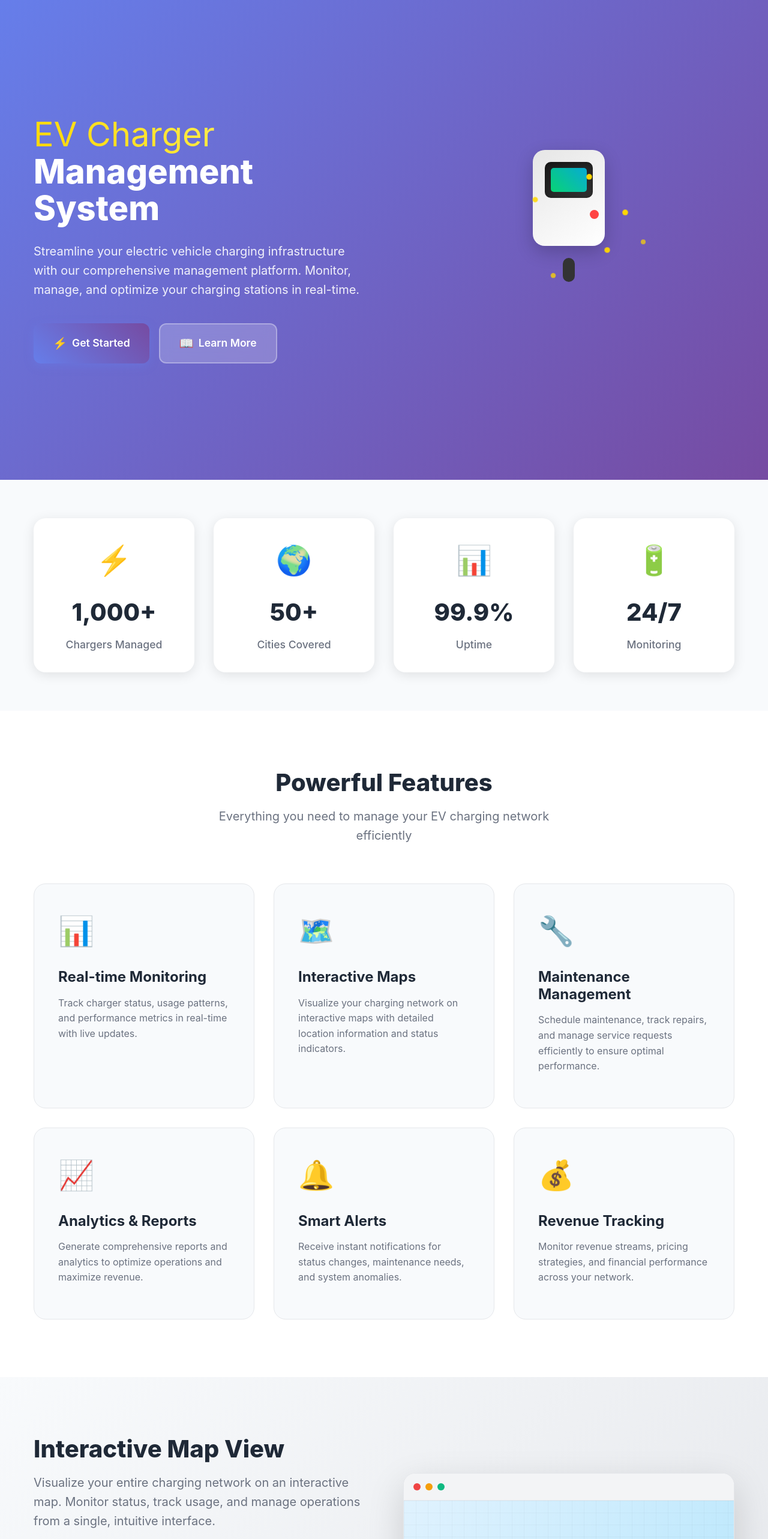
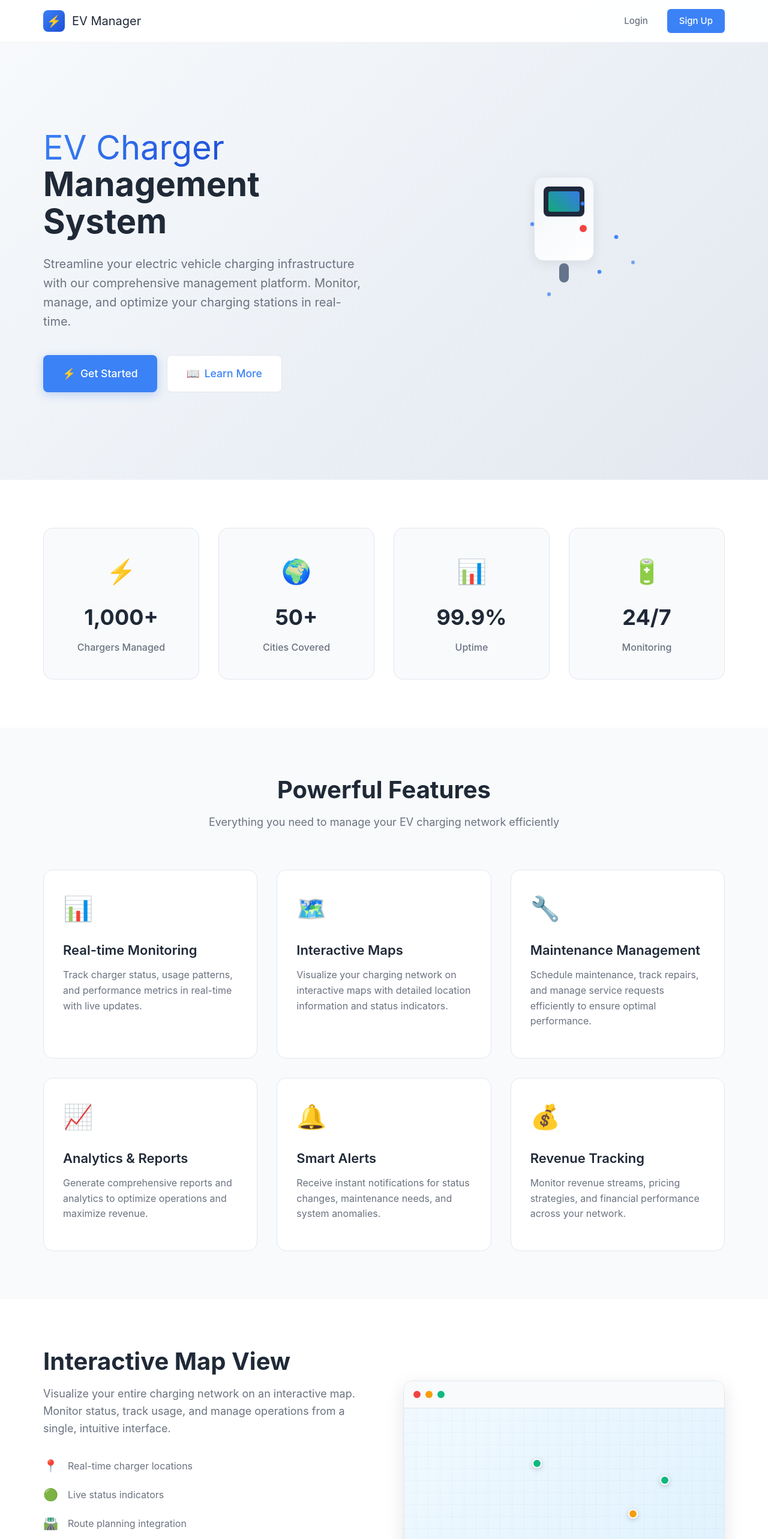
Before and after one commit to kunalsinghdadhwal/charger_CRUD, a Vue app in the folder frontend/: page / in a window 1280 px wide. Shown: the top 2566 px of the page at 60% size. Built offline with nearby package versions, Linux system fonts and the light colour scheme; the HTML template or start-up script is replaced by a standard one.

Commit message:
Final code

```diff
--- a/frontend/src/views/HomeView.vue
+++ b/frontend/src/views/HomeView.vue
@@ -1,5 +1,19 @@
 <template>
   <div class="landing-page">
+    <!-- Navigation -->
+    <nav class="top-nav">
+      <div class="nav-container">
+        <div class="nav-brand">
+          <span class="brand-icon">⚡</span>
+          <span class="brand-text">EV Manager</span>
+        </div>
+        <div class="nav-links">
+          <router-link to="/login" class="nav-link">Login</router-link>
+          <router-link to="/register" class="nav-link nav-link-primary">Sign Up</router-link>
+        </div>
+      </div>
+    </nav>
+
     <!-- Hero Section -->
     <section class="hero-section">
       <div class="hero-background">
@@ -244,13 +258,88 @@ onMounted(() => {
 /* Base Styles */
 .landing-page {
   min-height: 100vh;
-  background: #fff;
+  background: #ffffff;
 }
 
 .container {
   max-width: 1200px;
   margin: 0 auto;
-  padding: 0 1rem;
+  padding: 0 2rem;
+}
+
+/* Navigation Styles */
+.top-nav {
+  position: fixed;
+  top: 0;
+  left: 0;
+  right: 0;
+  background: rgba(255, 255, 255, 0.95);
+  backdrop-filter: blur(10px);
+  border-bottom: 1px solid rgba(0, 0, 0, 0.05);
+  z-index: 1000;
+  transition: all 0.3s ease;
+}
+
+.nav-container {
+  max-width: 1200px;
+  margin: 0 auto;
+  padding: 0 2rem;
+  display: flex;
+  justify-content: space-between;
+  align-items: center;
+  height: 70px;
+}
+
+.nav-brand {
+  display: flex;
+  align-items: center;
+  gap: 0.75rem;
+  font-weight: 600;
+  font-size: 1.25rem;
+  color: #1f2937;
+}
+
+.brand-icon {
+  width: 36px;
+  height: 36px;
+  background: linear-gradient(135deg, #3b82f6, #1d4ed8);
+  color: white;
+  border-radius: 8px;
+  display: flex;
+  align-items: center;
+  justify-content: center;
+  font-size: 1.2rem;
+}
+
+.nav-links {
+  display: flex;
+  align-items: center;
+  gap: 1rem;
+}
+
+.nav-link {
+  padding: 0.5rem 1rem;
+  text-decoration: none;
+  color: #6b7280;
+  font-weight: 500;
+  border-radius: 6px;
+  transition: all 0.2s ease;
+}
+
+.nav-link:hover {
+  color: #1f2937;
+  background: rgba(0, 0, 0, 0.05);
+}
+
+.nav-link-primary {
+  background: #3b82f6;
+  color: white;
+  padding: 0.5rem 1.25rem;
+}
+
+.nav-link-primary:hover {
+  background: #2563eb;
+  color: white;
 }
 
 /* Hero Section */
@@ -259,8 +348,8 @@ onMounted(() => {
   min-height: 100vh;
   display: flex;
   align-items: center;
-  overflow: hidden;
-  background: linear-gradient(135deg, #667eea 0%, #764ba2 100%);
+  padding-top: 70px;
+  background: linear-gradient(135deg, #f8fafc 0%, #e2e8f0 100%);
 }
 
 .hero-background {
@@ -269,7 +358,7 @@ onMounted(() => {
   left: 0;
   right: 0;
   bottom: 0;
-  opacity: 0.1;
+  opacity: 0.03;
 }
 
 .hero-grid {
@@ -279,19 +368,9 @@ onMounted(() => {
   right: 0;
   bottom: 0;
   background-image:
-    linear-gradient(rgba(255, 255, 255, 0.1) 1px, transparent 1px),
-    linear-gradient(90deg, rgba(255, 255, 255, 0.1) 1px, transparent 1px);
-  background-size: 50px 50px;
-  animation: grid-move 20s linear infinite;
-}
-
-@keyframes grid-move {
-  0% {
-    transform: translate(0, 0);
-  }
-  100% {
-    transform: translate(50px, 50px);
-  }
+    linear-gradient(rgba(59, 130, 246, 0.1) 1px, transparent 1px),
+    linear-gradient(90deg, rgba(59, 130, 246, 0.1) 1px, transparent 1px);
+  background-size: 40px 40px;
 }
 
 .hero-content {
@@ -309,14 +388,14 @@ onMounted(() => {
 
 .hero-title {
   font-size: 3.5rem;
-  font-weight: 800;
+  font-weight: 700;
   line-height: 1.1;
   margin-bottom: 1.5rem;
-  color: white;
+  color: #1f2937;
 }
 
 .gradient-text {
-  background: linear-gradient(45deg, #ffd700, #ffed4e);
+  background: linear-gradient(135deg, #3b82f6, #1d4ed8);
   -webkit-background-clip: text;
   -webkit-text-fill-color: transparent;
   background-clip: text;
@@ -326,7 +405,7 @@ onMounted(() => {
   font-size: 1.25rem;
   line-height: 1.6;
   margin-bottom: 2.5rem;
-  color: rgba(255, 255, 255, 0.9);
+  color: #6b7280;
 }
 
 .hero-actions {
@@ -334,7 +413,7 @@ onMounted(() => {
   gap: 1rem;
 }
 
-/* Charging Animation */
+/* Charging Animation - Simplified */
 .hero-visual {
   display: flex;
   justify-content: center;
@@ -343,74 +422,75 @@ onMounted(() => {
 
 .charging-animation {
   position: relative;
-  width: 300px;
-  height: 300px;
+  width: 280px;
+  height: 280px;
 }
 
 .charging-station {
   position: relative;
-  width: 120px;
-  height: 200px;
+  width: 100px;
+  height: 160px;
   margin: 0 auto;
 }
 
 .station-body {
   width: 100%;
-  height: 160px;
-  background: linear-gradient(145deg, #e6e6e6, #ffffff);
-  border-radius: 20px;
-  box-shadow: 0 10px 30px rgba(0, 0, 0, 0.2);
+  height: 140px;
+  background: linear-gradient(145deg, #f1f5f9, #ffffff);
+  border-radius: 16px;
+  box-shadow: 0 4px 20px rgba(0, 0, 0, 0.08);
+  border: 1px solid #e2e8f0;
   position: relative;
 }
 
 .station-screen {
   position: absolute;
-  top: 20px;
-  left: 20px;
-  right: 20px;
-  height: 60px;
-  background: linear-gradient(145deg, #1a1a1a, #333);
-  border-radius: 10px;
-  box-shadow: inset 0 2px 10px rgba(0, 0, 0, 0.3);
+  top: 16px;
+  left: 16px;
+  right: 16px;
+  height: 50px;
+  background: #1e293b;
+  border-radius: 8px;
+  overflow: hidden;
 }
 
 .station-screen::after {
   content: '';
   position: absolute;
-  top: 10px;
-  left: 10px;
-  right: 10px;
-  bottom: 10px;
-  background: linear-gradient(45deg, #00ff88, #00ccff);
-  border-radius: 5px;
-  opacity: 0.8;
+  top: 8px;
+  left: 8px;
+  right: 8px;
+  bottom: 8px;
+  background: linear-gradient(45deg, #10b981, #3b82f6);
+  border-radius: 4px;
+  opacity: 0.9;
 }
 
 .charging-cable {
   position: absolute;
-  bottom: -20px;
+  bottom: -16px;
   left: 50%;
   transform: translateX(-50%);
-  width: 20px;
-  height: 40px;
-  background: #333;
-  border-radius: 10px;
+  width: 16px;
+  height: 32px;
+  background: #64748b;
+  border-radius: 8px;
 }
 
 .power-indicator {
   position: absolute;
-  top: 100px;
-  right: 10px;
-  width: 15px;
-  height: 15px;
+  top: 80px;
+  right: 12px;
+  width: 12px;
+  height: 12px;
   border-radius: 50%;
-  background: #ff4444;
+  background: #ef4444;
   transition: all 0.3s ease;
 }
 
 .power-indicator.active {
-  background: #00ff88;
-  box-shadow: 0 0 20px #00ff88;
+  background: #10b981;
+  box-shadow: 0 0 12px rgba(16, 185, 129, 0.5);
 }
 
 .energy-particles {
@@ -423,54 +503,36 @@ onMounted(() => {
 
 .particle {
   position: absolute;
-  width: 8px;
-  height: 8px;
-  background: #ffd700;
+  width: 6px;
+  height: 6px;
+  background: #3b82f6;
   border-radius: 50%;
   animation: particle-float 3s infinite ease-in-out;
+  opacity: 0.7;
 }
 
-.particle:nth-child(1) {
-  top: 20%;
-  left: 60%;
-}
-.particle:nth-child(2) {
-  top: 40%;
-  left: 80%;
-}
-.particle:nth-child(3) {
-  top: 60%;
-  left: 70%;
-}
-.particle:nth-child(4) {
-  top: 30%;
-  left: 30%;
-}
-.particle:nth-child(5) {
-  top: 70%;
-  left: 40%;
-}
-.particle:nth-child(6) {
-  top: 50%;
-  left: 90%;
-}
+.particle:nth-child(1) { top: 20%; left: 60%; }
+.particle:nth-child(2) { top: 40%; left: 80%; }
+.particle:nth-child(3) { top: 60%; left: 70%; }
+.particle:nth-child(4) { top: 30%; left: 30%; }
+.particle:nth-child(5) { top: 70%; left: 40%; }
+.particle:nth-child(6) { top: 50%; left: 90%; }
 
 @keyframes particle-float {
-  0%,
-  100% {
+  0%, 100% {
     transform: translateY(0) scale(1);
     opacity: 0.7;
   }
   50% {
-    transform: translateY(-20px) scale(1.2);
+    transform: translateY(-15px) scale(1.1);
     opacity: 1;
   }
 }
 
 /* Stats Section */
 .stats-section {
-  padding: 4rem 0;
-  background: #f8fafc;
+  padding: 5rem 0;
+  background: #ffffff;
 }
 
 .stats-grid {
@@ -481,39 +543,40 @@ onMounted(() => {
 
 .stat-item {
   text-align: center;
-  padding: 2rem;
-  background: white;
-  border-radius: 20px;
-  box-shadow: 0 4px 20px rgba(0, 0, 0, 0.1);
-  transition: transform 0.3s ease;
+  padding: 2.5rem 2rem;
+  background: #f8fafc;
+  border-radius: 16px;
+  border: 1px solid #e2e8f0;
+  transition: all 0.3s ease;
 }
 
 .stat-item:hover {
-  transform: translateY(-5px);
+  transform: translateY(-4px);
+  box-shadow: 0 8px 25px rgba(0, 0, 0, 0.1);
 }
 
 .stat-icon {
-  font-size: 3rem;
+  font-size: 2.5rem;
   margin-bottom: 1rem;
 }
 
 .stat-number {
-  font-size: 2.5rem;
-  font-weight: 800;
+  font-size: 2.25rem;
+  font-weight: 700;
   color: #1f2937;
   margin-bottom: 0.5rem;
 }
 
 .stat-label {
-  font-size: 1.1rem;
+  font-size: 1rem;
   color: #6b7280;
   font-weight: 500;
 }
 
 /* Features Section */
 .features-section {
-  padding: 6rem 0;
-  background: white;
+  padding: 5rem 0;
+  background: #f8fafc;
 }
 
 .section-header {
@@ -523,13 +586,13 @@ onMounted(() => {
 
 .section-title {
   font-size: 2.5rem;
-  font-weight: 800;
+  font-weight: 700;
   color: #1f2937;
   margin-bottom: 1rem;
 }
 
 .section-description {
-  font-size: 1.25rem;
+  font-size: 1.125rem;
   color: #6b7280;
   max-width: 600px;
   margin: 0 auto;
@@ -538,49 +601,33 @@ onMounted(() => {
 
 .features-grid {
   display: grid;
-  grid-template-columns: repeat(auto-fit, minmax(350px, 1fr));
+  grid-template-columns: repeat(auto-fit, minmax(320px, 1fr));
   gap: 2rem;
 }
 
 .feature-card {
-  padding: 2.5rem;
-  background: #f8fafc;
-  border-radius: 20px;
-  border: 1px solid #e5e7eb;
+  padding: 2rem;
+  background: #ffffff;
+  border-radius: 16px;
+  border: 1px solid #e2e8f0;
   transition: all 0.3s ease;
   position: relative;
-  overflow: hidden;
-}
-
-.feature-card::before {
-  content: '';
-  position: absolute;
-  top: 0;
-  left: 0;
-  right: 0;
-  height: 4px;
-  background: linear-gradient(90deg, #667eea, #764ba2);
-  transform: scaleX(0);
-  transition: transform 0.3s ease;
-}
-
-.feature-card:hover::before {
-  transform: scaleX(1);
 }
 
 .feature-card:hover {
-  transform: translateY(-5px);
-  box-shadow: 0 10px 40px rgba(0, 0, 0, 0.1);
+  transform: translateY(-4px);
+  box-shadow: 0 8px 25px rgba(0, 0, 0, 0.1);
+  border-color: #3b82f6;
 }
 
 .feature-icon {
-  font-size: 3rem;
+  font-size: 2.5rem;
   margin-bottom: 1.5rem;
 }
 
 .feature-title {
-  font-size: 1.5rem;
-  font-weight: 700;
+  font-size: 1.375rem;
+  font-weight: 600;
   color: #1f2937;
   margin-bottom: 1rem;
 }
@@ -593,8 +640,8 @@ onMounted(() => {
 
 /* Map Preview Section */
 .map-preview-section {
-  padding: 6rem 0;
-  background: linear-gradient(135deg, #f8fafc 0%, #e5e7eb 100%);
+  padding: 5rem 0;
+  background: #ffffff;
 }
 
 .map-preview-content {
@@ -613,27 +660,27 @@ onMounted(() => {
   align-items: center;
   gap: 1rem;
   margin-bottom: 1rem;
-  font-size: 1.1rem;
-  color: #4b5563;
+  font-size: 1rem;
+  color: #6b7280;
 }
 
 .map-feature-icon {
-  font-size: 1.5rem;
+  font-size: 1.25rem;
 }
 
 /* Map Mockup */
 .map-mockup {
   background: white;
-  border-radius: 20px;
-  box-shadow: 0 20px 60px rgba(0, 0, 0, 0.15);
+  border-radius: 16px;
+  box-shadow: 0 8px 30px rgba(0, 0, 0, 0.1);
   overflow: hidden;
-  border: 1px solid #e5e7eb;
+  border: 1px solid #e2e8f0;
 }
 
 .map-header {
   padding: 1rem;
-  background: #f3f4f6;
-  border-bottom: 1px solid #e5e7eb;
+  background: #f8fafc;
+  border-bottom: 1px solid #e2e8f0;
 }
 
 .map-controls {
@@ -648,20 +695,14 @@ onMounted(() => {
   background: #d1d5db;
 }
 
-.control-btn:nth-child(1) {
-  background: #ef4444;
-}
-.control-btn:nth-child(2) {
-  background: #f59e0b;
-}
-.control-btn:nth-child(3) {
-  background: #10b981;
-}
+.control-btn:nth-child(1) { background: #ef4444; }
+.control-btn:nth-child(2) { background: #f59e0b; }
+.control-btn:nth-child(3) { background: #10b981; }
 
 .map-content {
   position: relative;
-  height: 300px;
-  background: linear-gradient(135deg, #e0f2fe 0%, #b3e5fc 100%);
+  height: 280px;
+  background: linear-gradient(135deg, #f0f9ff 0%, #e0f2fe 100%);
 }
 
 .map-grid {
@@ -671,10 +712,10 @@ onMounted(() => {
   right: 0;
   bottom: 0;
   background-image:
-    linear-gradient(rgba(0, 0, 0, 0.1) 1px, transparent 1px),
-    linear-gradient(90deg, rgba(0, 0, 0, 0.1) 1px, transparent 1px);
+    linear-gradient(rgba(0, 0, 0, 0.05) 1px, transparent 1px),
+    linear-gradient(90deg, rgba(0, 0, 0, 0.05) 1px, transparent 1px);
   background-size: 20px 20px;
-  opacity: 0.3;
+  opacity: 0.5;
 }
 
 .map-markers {
@@ -687,57 +728,40 @@ onMounted(() => {
 
 .marker {
   position: absolute;
-  width: 20px;
-  height: 20px;
+  width: 16px;
+  height: 16px;
   border-radius: 50%;
-  border: 3px solid white;
-  box-shadow: 0 2px 10px rgba(0, 0, 0, 0.3);
-  animation: marker-pulse 2s infinite;
+  border: 2px solid white;
+  box-shadow: 0 2px 8px rgba(0, 0, 0, 0.2);
 }
 
-.marker-active {
-  background: #10b981;
-}
-.marker-maintenance {
-  background: #f59e0b;
-}
-.marker-offline {
-  background: #ef4444;
-}
-
-@keyframes marker-pulse {
-  0%,
-  100% {
-    transform: scale(1);
-  }
-  50% {
-    transform: scale(1.2);
-  }
-}
+.marker-active { background: #10b981; }
+.marker-maintenance { background: #f59e0b; }
+.marker-offline { background: #ef4444; }
 
 /* CTA Section */
 .cta-section {
-  padding: 6rem 0;
-  background: linear-gradient(135deg, #667eea 0%, #764ba2 100%);
+  padding: 5rem 0;
+  background: linear-gradient(135deg, #1e293b 0%, #475569 100%);
   color: white;
   text-align: center;
 }
 
 .cta-title {
-  font-size: 2.5rem;
-  font-weight: 800;
+  font-size: 2.25rem;
+  font-weight: 700;
   margin-bottom: 1rem;
 }
 
 .cta-description {
-  font-size: 1.25rem;
+  font-size: 1.125rem;
   margin-bottom: 2.5rem;
   opacity: 0.9;
 }
 
 /* Footer */
 .footer {
-  padding: 3rem 0 1rem;
+  padding: 3rem 0 1.5rem;
   background: #1f2937;
   color: white;
 }
@@ -750,13 +774,14 @@ onMounted(() => {
 }
 
 .footer-brand h3 {
-  font-size: 1.5rem;
-  font-weight: 700;
+  font-size: 1.375rem;
+  font-weight: 600;
   margin-bottom: 0.5rem;
 }
 
 .footer-brand p {
   opacity: 0.7;
+  font-size: 0.95rem;
 }
 
 .footer-links {
@@ -769,6 +794,7 @@ onMounted(() => {
   text-decoration: none;
   opacity: 0.7;
   transition: opacity 0.3s ease;
+  font-size: 0.95rem;
 }
 
 .footer-links a:hover {
@@ -779,7 +805,8 @@ onMounted(() => {
   border-top: 1px solid #374151;
   padding-top: 1rem;
   text-align: center;
-  opacity: 0.5;
+  opacity: 0.6;
+  font-size: 0.875rem;
 }
 
 /* Button Styles */
@@ -789,9 +816,9 @@ onMounted(() => {
   gap: 0.5rem;
   padding: 0.75rem 1.5rem;
   border: none;
-  border-radius: 12px;
+  border-radius: 8px;
   font-size: 1rem;
-  font-weight: 600;
+  font-weight: 500;
   text-decoration: none;
   cursor: pointer;
   transition: all 0.3s ease;
@@ -805,34 +832,43 @@ onMounted(() => {
 }
 
 .btn-primary {
-  background: linear-gradient(45deg, #667eea, #764ba2);
+  background: #3b82f6;
   color: white;
-  box-shadow: 0 4px 15px rgba(102, 126, 234, 0.4);
+  box-shadow: 0 4px 15px rgba(59, 130, 246, 0.3);
 }
 
 .btn-primary:hover {
+  background: #2563eb;
   transform: translateY(-2px);
-  box-shadow: 0 6px 20px rgba(102, 126, 234, 0.6);
+  box-shadow: 0 6px 20px rgba(59, 130, 246, 0.4);
 }
 
 .btn-secondary {
-  background: rgba(255, 255, 255, 0.2);
-  color: white;
-  border: 2px solid rgba(255, 255, 255, 0.3);
-  backdrop-filter: blur(10px);
+  background: white;
+  color: #3b82f6;
+  border: 1px solid #e2e8f0;
 }
 
 .btn-secondary:hover {
-  background: rgba(255, 255, 255, 0.3);
+  background: #f8fafc;
   transform: translateY(-2px);
+  box-shadow: 0 4px 15px rgba(0, 0, 0, 0.1);
 }
 
 .btn-icon {
-  font-size: 1.2rem;
+  font-size: 1.1rem;
 }
 
 /* Responsive Design */
 @media (max-width: 768px) {
+  .nav-container {
+    padding: 0 1rem;
+  }
+
+  .container {
+    padding: 0 1rem;
+  }
+
   .hero-content .container {
     grid-template-columns: 1fr;
     gap: 2rem;
@@ -877,11 +913,20 @@ onMounted(() => {
   }
 
   .cta-title {
-    font-size: 2rem;
+    font-size: 1.875rem;
   }
 }
 
 @media (max-width: 480px) {
+  .nav-links {
+    gap: 0.5rem;
+  }
+
+  .nav-link {
+    padding: 0.375rem 0.75rem;
+    font-size: 0.875rem;
+  }
+
   .stats-grid {
     grid-template-columns: 1fr;
   }
@@ -897,7 +942,7 @@ onMounted(() => {
 
   .charging-station {
     width: 80px;
-    height: 140px;
+    height: 120px;
   }
 }
 </style>
```
